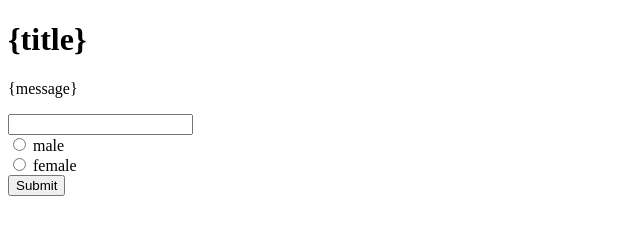
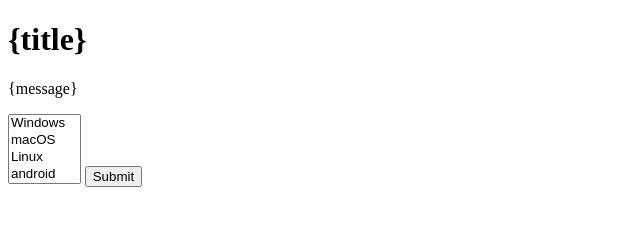
Before and after one commit to grasshopper-dev/py_sample_web_app_002, a plain HTML site: page index.html in a window 1280 px wide. Shown: the whole page, without its empty margins (0-640 px from the left). Drawn offline with Linux system fonts and the light colour scheme.

Commit message:
セレクトリストを実装

```diff
--- a/index.html
+++ b/index.html
@@ -14,17 +14,15 @@
     <p>{message}</p>
     <div>
         <form method="POST" action="/">
-            <div>
-                <input type="text" name="textfield">
-            </div>
-            <div>
-                <input type="radio" id="r1" name="radio1" value="male">
-                <label for="r1">male</label>
-            </div>
-            <div>
-                <input type="radio" id="r2" name="radio1" value="female">
-                <label for="r2">female</label>
-            </div>
+            <select name="sel1" multiple>
+                <option>Windows</option>
+                <option>macOS</option>
+                <option>Linux</option>
+                <option>android</option>
+                <option>iOS</option>
+                <option>iPadOS</option>
+                <option>ChromeOS</option>
+            </select>
             <input type="submit">
         </form>
     </div>
```
Also changed, not shown: 1 other file.
